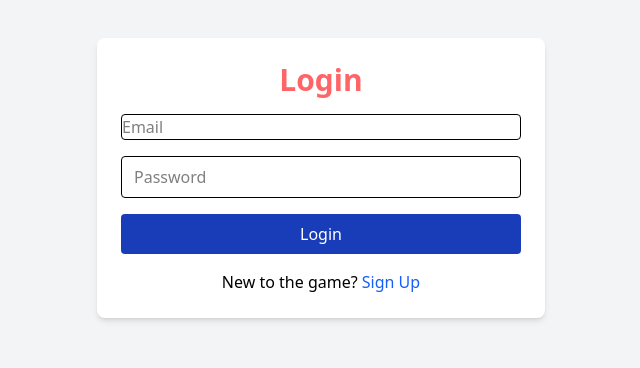
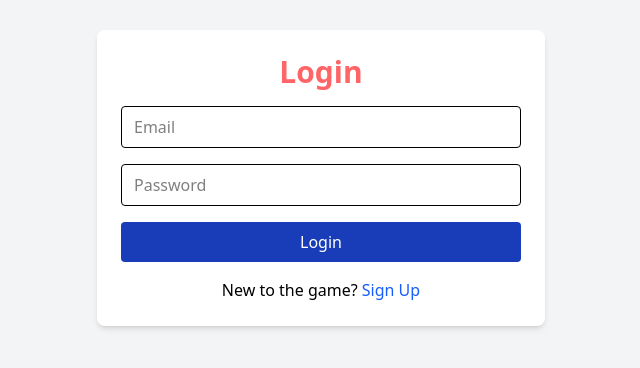
Before and after one commit to Kingofstates/King, a React (Vite) app: page / in a window 1280 px wide. Shown: the part 222-590 px from the top of the page, without its empty margins (319-959 px from the left). Built offline with nearby package versions, Linux system fonts and the light colour scheme.

Commit message:
mail box set 3,2

```diff
--- a/src/Auth.jsx
+++ b/src/Auth.jsx
@@ -56,7 +56,7 @@ export default function Auth({ onLogin }) {
             value={formData.email}
             onChange={handleChange}
             required
-            className="w-full border rounded p-4px "
+            className="w-full border rounded px-3 py-2"
           />
           <input
             type="password"
```
